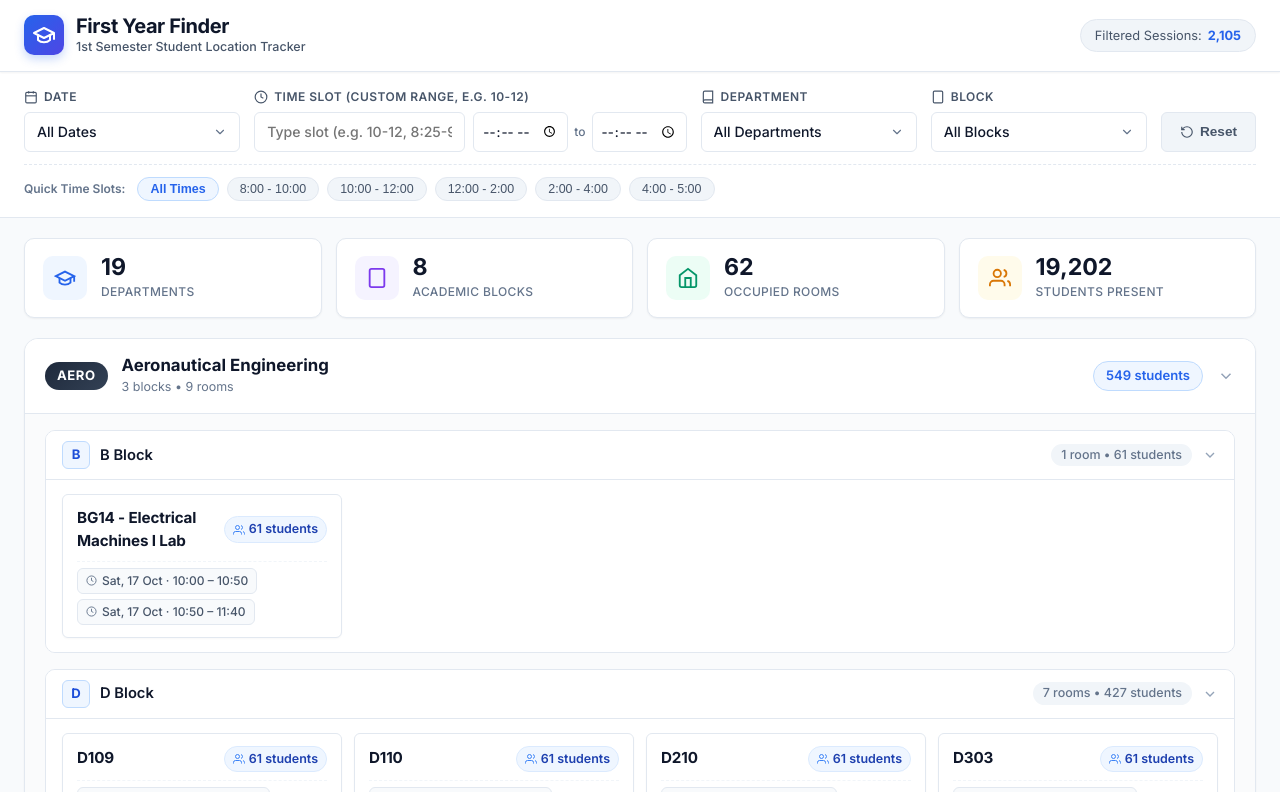
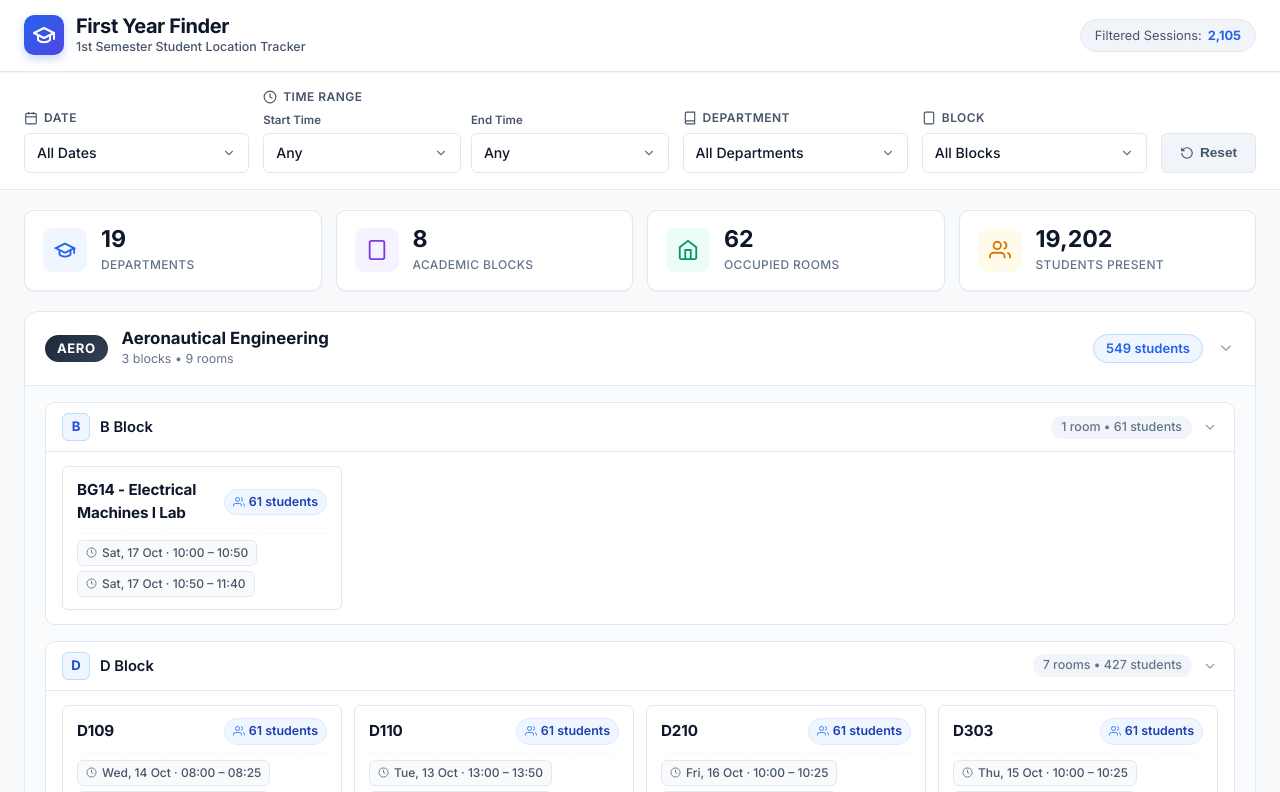
Before and after one commit to Abhi78k/first-year-finder, a plain HTML site: page index.html in a window 1280 px wide. Both pictures are taken after a click on the button "Reset". Shown: the top 792 px of the page. Drawn offline with Linux system fonts and the light colour scheme.

Commit message:
fix: updated time slot filter

```diff
--- a/app.js
+++ b/app.js
@@ -49,13 +49,11 @@ const DAY_NAMES = ['Sun', 'Mon', 'Tue', 'Wed', 'Thu', 'Fri', 'Sat'];
 
 // DOM Elements
 const dateFilter = document.getElementById('dateFilter');
-const customTimeInput = document.getElementById('customTimeInput');
-const timeFrom = document.getElementById('timeFrom');
-const timeTo = document.getElementById('timeTo');
+const startTimeSelect = document.getElementById('startTimeSelect');
+const endTimeSelect = document.getElementById('endTimeSelect');
 const deptFilter = document.getElementById('deptFilter');
 const blockFilter = document.getElementById('blockFilter');
 const resetBtn = document.getElementById('resetBtn');
-const presetChips = document.querySelectorAll('.preset-chip');
 
 const headerStats = document.getElementById('headerStats');
 const summarySection = document.getElementById('summarySection');
@@ -174,91 +172,23 @@ function fmtShortDate(dateStr) {
 }
 
 // ============================================================
-// Flexible Time Range Parser (e.g. "10-12", "10:00-12:00", "8:25-9:50", "2-4")
+// Time Range Dropdown Filter (Start Time & End Time)
 // ============================================================
-function parseTimeString(str) {
-    if (!str) return null;
-    str = str.trim().toLowerCase();
-    const isPM = str.includes('pm');
-    const isAM = str.includes('am');
-    str = str.replace(/(am|pm)/g, '').trim();
+function getActiveTimeFilter() {
+    const startVal = startTimeSelect.value;
+    const endVal = endTimeSelect.value;
 
-    let h = 0;
-    let m = 0;
+    if (!startVal && !endVal) return null;
 
-    if (str.includes(':')) {
-        const parts = str.split(':');
-        h = parseInt(parts[0], 10) || 0;
-        m = parseInt(parts[1], 10) || 0;
-    } else {
-        h = parseInt(str, 10) || 0;
-        m = 0;
+    let startMin = startVal ? timeToMinutes(startVal) : 0;
+    let endMin = endVal ? timeToMinutes(endVal) : 24 * 60;
+
+    // If both specified and end <= start, ensure range covers at least that hour
+    if (startVal && endVal && endMin <= startMin) {
+        endMin = startMin + 60;
     }
 
-    if (isPM && h < 12) {
-        h += 12;
-    } else if (isAM && h === 12) {
-        h = 0;
-    } else if (!isAM && !isPM && h >= 1 && h <= 6) {
-        // College timing context: 1, 2, 3, 4, 5, 6 refers to PM
-        h += 12;
-    }
-
-    return h * 60 + m;
-}
-
-function getActiveTimeFilter() {
-    // 1. Check custom text input
-    const text = customTimeInput.value.trim();
-    if (text) {
-        const separators = ['-', ' to ', '~', '–', '..'];
-        let foundSep = null;
-        for (const sep of separators) {
-            if (text.includes(sep)) {
-                foundSep = sep;
-                break;
-            }
-        }
-
-        if (foundSep) {
-            const parts = text.split(foundSep);
-            if (parts.length >= 2) {
-                let startMin = parseTimeString(parts[0]);
-                let endMin = parseTimeString(parts[1]);
-                if (startMin !== null && endMin !== null) {
-                    if (endMin <= startMin && endMin < 12 * 60) {
-                        endMin += 12 * 60;
-                    }
-                    return { startMin, endMin };
-                }
-            }
-        }
-
-        // Single hour input like "10" or "10:00"
-        const single = parseTimeString(text);
-        if (single !== null) {
-            return { startMin: single, endMin: single + 60 };
-        }
-    }
-
-    // 2. Check time picker inputs (timeFrom, timeTo)
-    const fromVal = timeFrom.value;
-    const toVal = timeTo.value;
-
-    if (fromVal || toVal) {
-        const startMin = fromVal ? timeToMinutes(fromVal) : 0;
-        const endMin = toVal ? timeToMinutes(toVal) : 24 * 60;
-        return { startMin, endMin };
-    }
-
-    return null;
-}
-
-// Convert minutes to "HH:MM" for time pickers
-function minToTimeStr(min) {
-    const h = Math.floor(min / 60);
-    const m = min % 60;
-    return `${String(h).padStart(2, '0')}:${String(m).padStart(2, '0')}`;
+    return { startMin, endMin };
 }
 
 // ============================================================
@@ -650,40 +580,6 @@ function escapeHTML(str) {
 }
 
 // ============================================================
-// Sync Time Inputs
-// ============================================================
-function syncFromTextToPickers() {
-    const range = getActiveTimeFilter();
-    if (range) {
-        timeFrom.value = minToTimeStr(range.startMin);
-        timeTo.value = minToTimeStr(range.endMin);
-    }
-}
-
-function syncFromPickersToText() {
-    if (timeFrom.value && timeTo.value) {
-        customTimeInput.value = `${timeFrom.value} - ${timeTo.value}`;
-    } else if (timeFrom.value) {
-        customTimeInput.value = `From ${timeFrom.value}`;
-    } else if (timeTo.value) {
-        customTimeInput.value = `Until ${timeTo.value}`;
-    } else {
-        customTimeInput.value = '';
-    }
-}
-
-// Update Active Preset Chip Styling
-function updatePresetChips(activeSlot) {
-    presetChips.forEach(chip => {
-        if (chip.getAttribute('data-slot') === activeSlot) {
-            chip.classList.add('active');
-        } else {
-            chip.classList.remove('active');
-        }
-    });
-}
-
-// ============================================================
 // Initialization & Event Listeners
 // ============================================================
 async function init() {
@@ -695,60 +591,18 @@ async function init() {
 
     // Dropdown filters
     dateFilter.addEventListener('change', render);
+    startTimeSelect.addEventListener('change', render);
+    endTimeSelect.addEventListener('change', render);
     deptFilter.addEventListener('change', render);
     blockFilter.addEventListener('change', render);
-
-    // Custom time input (debounce typing for responsive feel)
-    let timeInputTimeout;
-    customTimeInput.addEventListener('input', () => {
-        clearTimeout(timeInputTimeout);
-        timeInputTimeout = setTimeout(() => {
-            syncFromTextToPickers();
-            updatePresetChips('');
-            render();
-        }, 250);
-    });
-
-    // Time Pickers
-    timeFrom.addEventListener('change', () => {
-        syncFromPickersToText();
-        updatePresetChips('');
-        render();
-    });
-
-    timeTo.addEventListener('change', () => {
-        syncFromPickersToText();
-        updatePresetChips('');
-        render();
-    });
-
-    // Quick Preset Chips
-    presetChips.forEach(chip => {
-        chip.addEventListener('click', () => {
-            const slot = chip.getAttribute('data-slot');
-            if (slot === 'all') {
-                customTimeInput.value = '';
-                timeFrom.value = '';
-                timeTo.value = '';
-                updatePresetChips('all');
-            } else {
-                customTimeInput.value = slot;
-                syncFromTextToPickers();
-                updatePresetChips(slot);
-            }
-            render();
-        });
-    });
 
     // Reset Button
     resetBtn.addEventListener('click', () => {
         dateFilter.value = '';
-        customTimeInput.value = '';
-        timeFrom.value = '';
-        timeTo.value = '';
+        startTimeSelect.value = '';
+        endTimeSelect.value = '';
         deptFilter.value = '';
         blockFilter.value = '';
-        updatePresetChips('all');
         render();
     });
 }
--- a/index.html
+++ b/index.html
@@ -48,23 +48,45 @@
                         </select>
                     </div>
 
-                    <!-- Custom Time Slot Filter -->
-                    <div class="filter-group filter-group-time">
-                        <label class="filter-label" for="customTimeInput">
+                    <!-- Time Range Filter (Similar to Screenshot) -->
+                    <div class="filter-group filter-group-timerange">
+                        <label class="filter-label">
                             <svg width="14" height="14" viewBox="0 0 24 24" fill="none" stroke="currentColor" stroke-width="2"><circle cx="12" cy="12" r="10"/><polyline points="12 6 12 12 16 14"/></svg>
-                            Time Slot (Custom Range, e.g. 10-12)
+                            Time Range
                         </label>
-                        <div class="time-input-row">
-                            <input
-                                type="text"
-                                id="customTimeInput"
-                                class="filter-control time-text-input"
-                                placeholder="Type slot (e.g. 10-12, 8:25-9:50)"
-                            />
-                            <div class="time-range-picker">
-                                <input type="time" id="timeFrom" class="filter-control time-pick" title="From Time" aria-label="From Time" />
-                                <span class="time-separator">to</span>
-                                <input type="time" id="timeTo" class="filter-control time-pick" title="To Time" aria-label="To Time" />
+                        <div class="timerange-dual">
+                            <div class="timerange-col">
+                                <span class="timerange-sublabel">Start Time</span>
+                                <select id="startTimeSelect" class="filter-control select-time" aria-label="Start Time">
+                                    <option value="">Any</option>
+                                    <option value="08:00">08:00 AM</option>
+                                    <option value="09:00">09:00 AM</option>
+                                    <option value="10:00">10:00 AM</option>
+                                    <option value="11:00">11:00 AM</option>
+                                    <option value="12:00">12:00 PM</option>
+                                    <option value="13:00">01:00 PM</option>
+                                    <option value="14:00">02:00 PM</option>
+                                    <option value="15:00">03:00 PM</option>
+                                    <option value="16:00">04:00 PM</option>
+                                    <option value="17:00">05:00 PM</option>
+                                </select>
+                            </div>
+                            <div class="timerange-col">
+                                <span class="timerange-sublabel">End Time</span>
+                                <select id="endTimeSelect" class="filter-control select-time" aria-label="End Time">
+                                    <option value="">Any</option>
+                                    <option value="08:00">08:00 AM</option>
+                                    <option value="09:00">09:00 AM</option>
+                                    <option value="10:00">10:00 AM</option>
+                                    <option value="11:00">11:00 AM</option>
+                                    <option value="12:00">12:00 PM</option>
+                                    <option value="13:00">01:00 PM</option>
+                                    <option value="14:00">02:00 PM</option>
+                                    <option value="15:00">03:00 PM</option>
+                                    <option value="16:00">04:00 PM</option>
+                                    <option value="17:00">05:00 PM</option>
+                                    <option value="18:00">06:00 PM</option>
+                                </select>
                             </div>
                         </div>
                     </div>
@@ -99,17 +121,6 @@
                             Reset
                         </button>
                     </div>
-                </div>
-
-                <!-- Quick Preset Chips -->
-                <div class="time-presets">
-                    <span class="presets-title">Quick Time Slots:</span>
-                    <button type="button" class="preset-chip active" data-slot="all">All Times</button>
-                    <button type="button" class="preset-chip" data-slot="08:00-10:00">8:00 - 10:00</button>
-                    <button type="button" class="preset-chip" data-slot="10:00-12:00">10:00 - 12:00</button>
-                    <button type="button" class="preset-chip" data-slot="12:00-14:00">12:00 - 2:00</button>
-                    <button type="button" class="preset-chip" data-slot="14:00-16:00">2:00 - 4:00</button>
-                    <button type="button" class="preset-chip" data-slot="16:00-17:00">4:00 - 5:00</button>
                 </div>
             </div>
         </section>
--- a/style.css
+++ b/style.css
@@ -236,35 +236,35 @@ select.filter-control {
     padding-right: 36px;
 }
 
-/* Time Input Row */
-.time-input-row {
-    display: flex;
-    gap: 8px;
-    align-items: center;
+/* Time Range Dual Dropdowns (Matches Screenshot) */
+.filter-group-timerange {
+    flex: 1.8;
+    min-width: 260px;
 }
 
-.time-text-input {
-    flex: 1.2;
+.timerange-dual {
+    display: flex;
+    gap: 10px;
+    align-items: flex-end;
 }
 
-.time-range-picker {
+.timerange-col {
     display: flex;
-    align-items: center;
-    gap: 6px;
+    flex-direction: column;
+    gap: 4px;
     flex: 1;
 }
 
-.time-pick {
-    width: 95px;
-    padding: 6px 8px;
-    font-size: 0.82rem;
+.timerange-sublabel {
+    font-size: 0.72rem;
+    font-weight: 600;
+    color: var(--text-muted);
 }
 
-.time-separator {
-    font-size: 0.75rem;
-    color: var(--text-light);
+.select-time {
+    cursor: pointer;
     font-weight: 500;
-    user-select: none;
+    background-color: #ffffff;
 }
 
 /* Reset Button */
@@ -289,48 +289,6 @@ select.filter-control {
     background-color: #fee2e2;
     border-color: #fca5a5;
     color: #dc2626;
-}
-
-/* Presets Chips */
-.time-presets {
-    display: flex;
-    align-items: center;
-    flex-wrap: wrap;
-    gap: 8px;
-    margin-top: 12px;
-    padding-top: 12px;
-    border-top: 1px dashed var(--border-color);
-}
-
-.presets-title {
-    font-size: 0.75rem;
-    font-weight: 600;
-    color: var(--text-light);
-    margin-right: 4px;
-}
-
-.preset-chip {
-    background-color: var(--bg-surface-alt);
-    border: 1px solid var(--border-color);
-    padding: 4px 12px;
-    border-radius: var(--radius-pill);
-    font-size: 0.78rem;
-    font-weight: 500;
-    color: var(--text-muted);
-    cursor: pointer;
-    transition: var(--transition);
-}
-
-.preset-chip:hover {
-    background-color: #e2e8f0;
-    color: var(--text-main);
-}
-
-.preset-chip.active {
-    background-color: var(--primary-light);
-    border-color: var(--primary-border);
-    color: var(--primary);
-    font-weight: 600;
 }
 
 /* ============================================================
```
